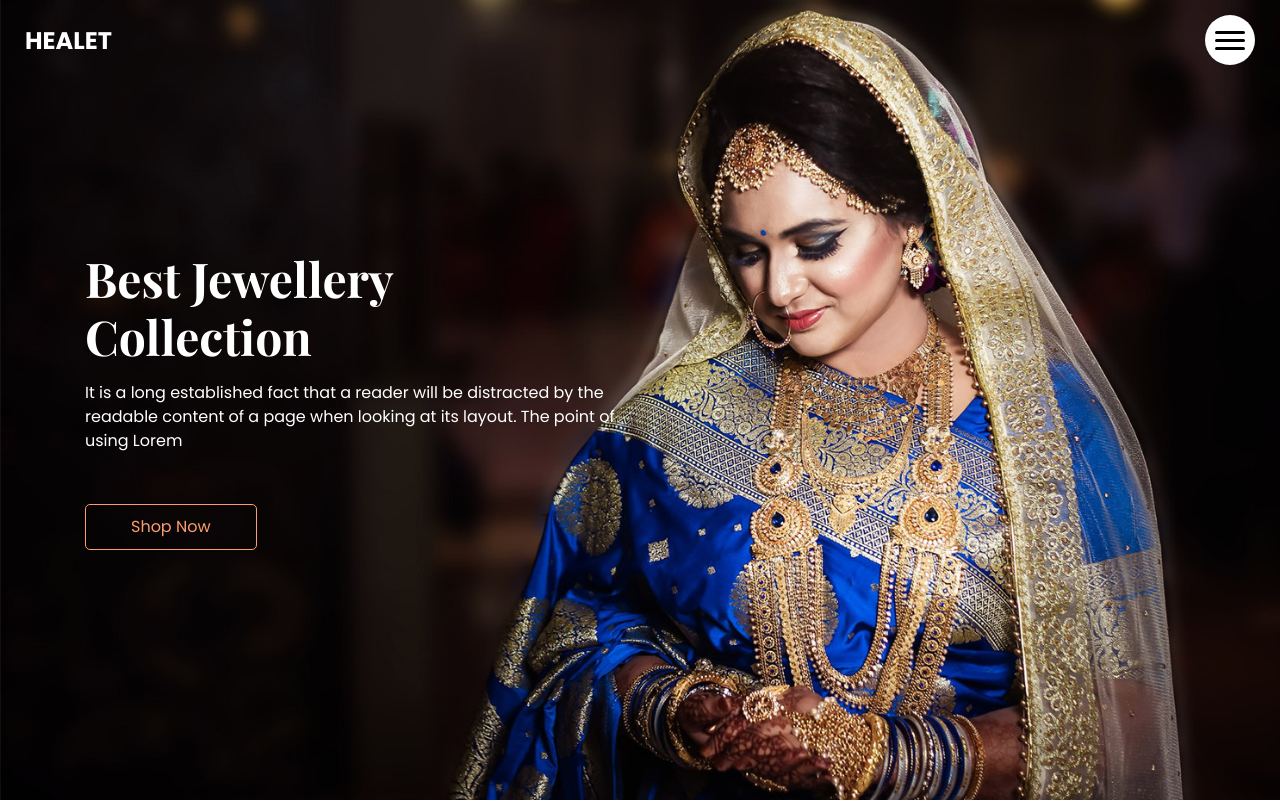
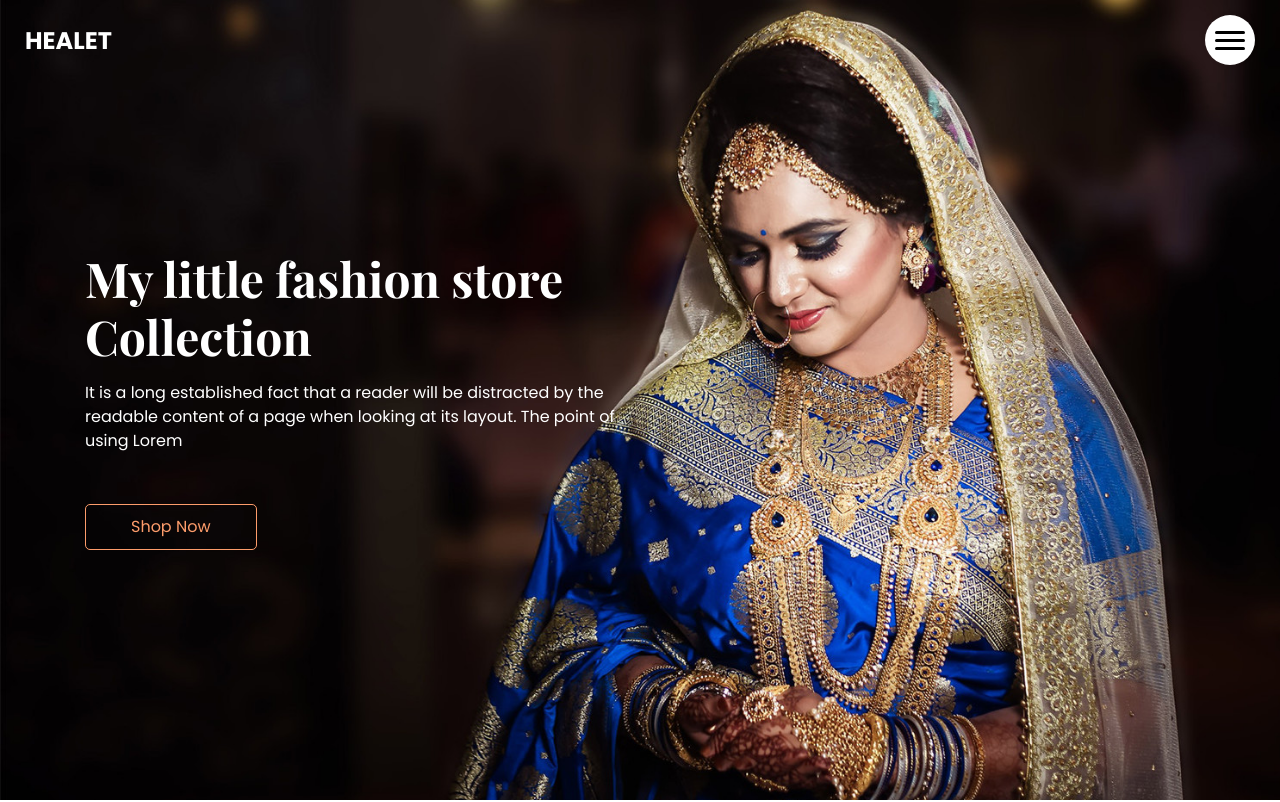
Before and after one commit to rajugunaki/html-fashion, a plain HTML site: page index.html in a window 1280 px wide. Shown: the top 802 px of the page. Drawn offline with nearby package versions, Linux system fonts and the light colour scheme.

Commit message:
Update index.html

```diff
--- a/index.html
+++ b/index.html
@@ -71,7 +71,7 @@
       <div class="col-md-9 col-lg-8">
         <div class="detail-box">
           <h1>
-            Best Jewellery
+            My little fashion store
             <br> Collection
           </h1>
           <p>
```
